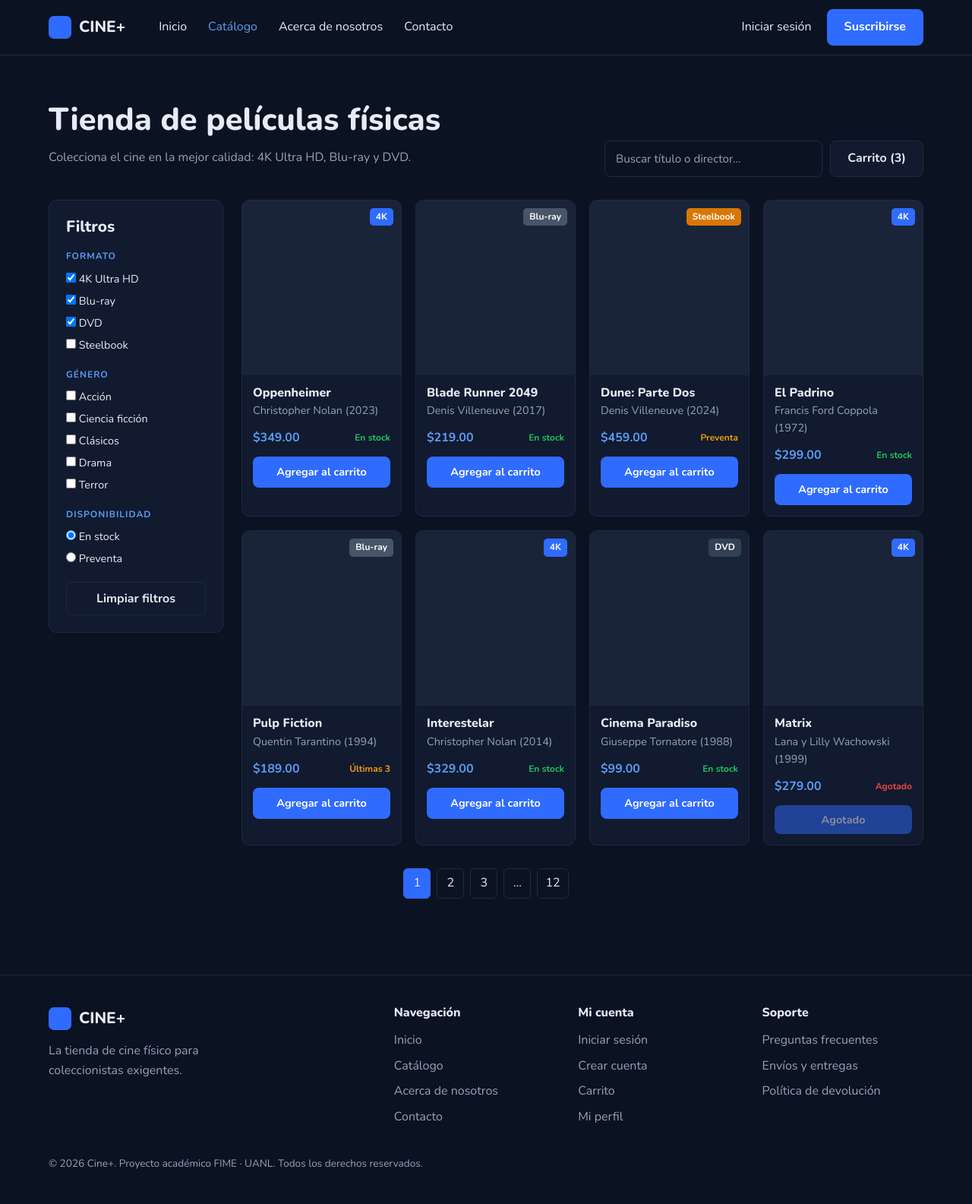
After one commit to TheChect/CinePlus, a PHP site: page /tienda.html in a window 1280 px wide. The commit adds this page. Shown: the whole page at 76% size. Run offline with PHP 8.4, Linux system fonts and the light colour scheme.

Commit message:
Agrega maqueta de la Tienda con tarjetas de ejemplo

```diff
--- a/css/estilos.css
+++ b/css/estilos.css
@@ -471,3 +471,182 @@ a:hover {
   font-size: 1rem;
   margin-bottom: 6px;
 }
+
+/* =========================================================
+   Formularios (campos de texto)
+   ========================================================= */
+.campo {
+  width: 100%;
+  padding: 10px 14px;
+  border: 1px solid var(--borde);
+  border-radius: 8px;
+  background-color: var(--fondo);
+  color: var(--texto);
+  font-family: inherit;
+  font-size: 0.95rem;
+}
+
+.campo::placeholder {
+  color: var(--texto-suave);
+}
+
+/* Botón que ocupa todo el ancho */
+.btn-bloque {
+  display: block;
+  width: 100%;
+}
+
+.btn:disabled {
+  opacity: 0.5;
+  cursor: not-allowed;
+}
+
+/* =========================================================
+   Tienda
+   ========================================================= */
+.tienda-arriba {
+  display: flex;
+  justify-content: space-between;
+  align-items: flex-end;
+  gap: 20px;
+  margin-bottom: 30px;
+}
+
+.tienda-acciones {
+  display: flex;
+  gap: 10px;
+  width: 420px;
+}
+
+/* Filtros a la izquierda y tarjetas a la derecha */
+.tienda {
+  display: grid;
+  grid-template-columns: 230px 1fr;
+  gap: 24px;
+  align-items: start;
+}
+
+.filtros {
+  padding: 22px;
+}
+
+.filtros h5 {
+  color: var(--azul-claro);
+  text-transform: uppercase;
+  font-size: 0.75rem;
+  letter-spacing: 1px;
+  margin: 18px 0 8px;
+}
+
+.filtros label {
+  display: block;
+  font-size: 0.9rem;
+  margin-bottom: 6px;
+  cursor: pointer;
+}
+
+.filtros .btn {
+  margin-top: 18px;
+}
+
+/* Rejilla de tarjetas de películas */
+.peliculas {
+  display: grid;
+  grid-template-columns: repeat(4, 1fr);
+  gap: 18px;
+}
+
+.pelicula {
+  background-color: var(--fondo-tarjeta);
+  border: 1px solid var(--borde);
+  border-radius: var(--radio);
+  overflow: hidden;
+}
+
+/* Espacio de la portada (sin imagen por ahora) */
+.poster {
+  position: relative;
+  height: 230px;
+  background-color: #1a2438;
+}
+
+/* Etiqueta del formato en la esquina */
+.formato {
+  position: absolute;
+  top: 10px;
+  right: 10px;
+  padding: 2px 8px;
+  border-radius: 5px;
+  font-size: 0.75rem;
+  font-weight: 700;
+  color: #fff;
+}
+
+.f-4k       { background-color: var(--azul); }
+.f-bluray   { background-color: #475569; }
+.f-dvd      { background-color: #334155; }
+.f-especial { background-color: #d97706; }
+
+.pelicula-info {
+  padding: 14px;
+}
+
+.pelicula-info h4 {
+  font-size: 1rem;
+  margin-bottom: 2px;
+}
+
+.pelicula-precio {
+  display: flex;
+  justify-content: space-between;
+  align-items: center;
+  margin-bottom: 12px;
+}
+
+.pelicula-precio strong {
+  color: var(--azul-claro);
+}
+
+/* Texto de existencia con color según el caso */
+.existencia {
+  font-size: 0.75rem;
+  font-weight: 700;
+}
+
+.existencia.ok      { color: #22c55e; }
+.existencia.pocos   { color: #f59e0b; }
+.existencia.agotado { color: #ef4444; }
+
+/* Números de página */
+.paginacion {
+  display: flex;
+  justify-content: center;
+  gap: 8px;
+  margin-top: 30px;
+}
+
+.paginacion a,
+.paginacion span {
+  min-width: 36px;
+  padding: 6px 10px;
+  text-align: center;
+  border: 1px solid var(--borde);
+  border-radius: 6px;
+  color: var(--texto);
+}
+
+.paginacion a.activo {
+  background-color: var(--azul);
+  border-color: var(--azul);
+}
+
+/* El texto de los botones no se parte en dos líneas */
+.btn {
+  white-space: nowrap;
+}
+
+/* Botón más chico dentro de las tarjetas de películas */
+.pelicula .btn {
+  padding: 8px 10px;
+  font-size: 0.9rem;
+}
--- /dev/null
+++ b/tienda.html
@@ -0,0 +1,238 @@
+<!DOCTYPE html>
+<!-- Cine+ · Tienda (catálogo de películas) -->
+<html lang="es">
+<head>
+  <meta charset="UTF-8">
+  <meta name="viewport" content="width=device-width, initial-scale=1.0">
+  <title>Tienda · Cine+</title>
+  <link rel="stylesheet" href="css/estilos.css">
+</head>
+<body>
+
+<!-- Encabezado: es igual en todas las páginas; solo cambia el enlace con class="activo" -->
+<header class="encabezado">
+  <div class="contenedor encabezado-contenido">
+    <a class="logo" href="index.html">
+      <span class="logo-cuadro"></span> CINE+
+    </a>
+
+    <nav class="menu">
+      <a href="index.html">Inicio</a>
+      <a class="activo" href="tienda.html">Catálogo</a>
+      <a href="acerca.html">Acerca de nosotros</a>
+      <a href="contacto.html">Contacto</a>
+    </nav>
+
+    <div class="menu-cuenta">
+      <a href="login.html">Iniciar sesión</a>
+      <a class="btn btn-primario" href="registro.html">Suscribirse</a>
+    </div>
+  </div>
+</header>
+
+<main>
+
+<section class="seccion">
+  <div class="contenedor">
+
+    <!-- Título, buscador y botón del carrito -->
+    <div class="tienda-arriba">
+      <div>
+        <h1>Tienda de películas físicas</h1>
+        <p class="texto-suave">Colecciona el cine en la mejor calidad: 4K Ultra HD, Blu-ray y DVD.</p>
+      </div>
+      <div class="tienda-acciones">
+        <input class="campo" type="search" placeholder="Buscar título o director...">
+        <a class="btn btn-secundario" href="carrito.html">Carrito (3)</a>
+      </div>
+    </div>
+
+    <div class="tienda">
+
+      <!-- Filtros (por ahora solo diseño, no filtran) -->
+      <aside class="tarjeta filtros">
+        <h3>Filtros</h3>
+
+        <h5>Formato</h5>
+        <label><input type="checkbox" checked> 4K Ultra HD</label>
+        <label><input type="checkbox" checked> Blu-ray</label>
+        <label><input type="checkbox" checked> DVD</label>
+        <label><input type="checkbox"> Steelbook</label>
+
+        <h5>Género</h5>
+        <label><input type="checkbox"> Acción</label>
+        <label><input type="checkbox"> Ciencia ficción</label>
+        <label><input type="checkbox"> Clásicos</label>
+        <label><input type="checkbox"> Drama</label>
+        <label><input type="checkbox"> Terror</label>
+
+        <h5>Disponibilidad</h5>
+        <label><input type="radio" name="disponible" checked> En stock</label>
+        <label><input type="radio" name="disponible"> Preventa</label>
+
+        <button class="btn btn-secundario btn-bloque">Limpiar filtros</button>
+      </aside>
+
+      <!-- Tarjetas de películas (datos de ejemplo escritos a mano) -->
+      <div class="peliculas">
+
+      <div class="pelicula">
+        <div class="poster"><span class="formato f-4k">4K</span></div>
+        <div class="pelicula-info">
+          <h4>Oppenheimer</h4>
+          <p class="texto-suave chico">Christopher Nolan (2023)</p>
+          <div class="pelicula-precio">
+            <strong>$349.00</strong>
+            <span class="existencia ok">En stock</span>
+          </div>
+          <a class="btn btn-primario btn-bloque" href="carrito.html">Agregar al carrito</a>
+        </div>
+      </div>
+
+      <div class="pelicula">
+        <div class="poster"><span class="formato f-bluray">Blu-ray</span></div>
+        <div class="pelicula-info">
+          <h4>Blade Runner 2049</h4>
+          <p class="texto-suave chico">Denis Villeneuve (2017)</p>
+          <div class="pelicula-precio">
+            <strong>$219.00</strong>
+            <span class="existencia ok">En stock</span>
+          </div>
+          <a class="btn btn-primario btn-bloque" href="carrito.html">Agregar al carrito</a>
+        </div>
+      </div>
+
+      <div class="pelicula">
+        <div class="poster"><span class="formato f-especial">Steelbook</span></div>
+        <div class="pelicula-info">
+          <h4>Dune: Parte Dos</h4>
+          <p class="texto-suave chico">Denis Villeneuve (2024)</p>
+          <div class="pelicula-precio">
+            <strong>$459.00</strong>
+            <span class="existencia pocos">Preventa</span>
+          </div>
+          <a class="btn btn-primario btn-bloque" href="carrito.html">Agregar al carrito</a>
+        </div>
+      </div>
+
+      <div class="pelicula">
+        <div class="poster"><span class="formato f-4k">4K</span></div>
+        <div class="pelicula-info">
+          <h4>El Padrino</h4>
+          <p class="texto-suave chico">Francis Ford Coppola (1972)</p>
+          <div class="pelicula-precio">
+            <strong>$299.00</strong>
+            <span class="existencia ok">En stock</span>
+          </div>
+          <a class="btn btn-primario btn-bloque" href="carrito.html">Agregar al carrito</a>
+        </div>
+      </div>
+
+      <div class="pelicula">
+        <div class="poster"><span class="formato f-bluray">Blu-ray</span></div>
+        <div class="pelicula-info">
+          <h4>Pulp Fiction</h4>
+          <p class="texto-suave chico">Quentin Tarantino (1994)</p>
+          <div class="pelicula-precio">
+            <strong>$189.00</strong>
+            <span class="existencia pocos">Últimas 3</span>
+          </div>
+          <a class="btn btn-primario btn-bloque" href="carrito.html">Agregar al carrito</a>
+        </div>
+      </div>
+
+      <div class="pelicula">
+        <div class="poster"><span class="formato f-4k">4K</span></div>
+        <div class="pelicula-info">
+          <h4>Interestelar</h4>
+          <p class="texto-suave chico">Christopher Nolan (2014)</p>
+          <div class="pelicula-precio">
+            <strong>$329.00</strong>
+            <span class="existencia ok">En stock</span>
+          </div>
+          <a class="btn btn-primario btn-bloque" href="carrito.html">Agregar al carrito</a>
+        </div>
+      </div>
+
+      <div class="pelicula">
+        <div class="poster"><span class="formato f-dvd">DVD</span></div>
+        <div class="pelicula-info">
+          <h4>Cinema Paradiso</h4>
+          <p class="texto-suave chico">Giuseppe Tornatore (1988)</p>
+          <div class="pelicula-precio">
+            <strong>$99.00</strong>
+            <span class="existencia ok">En stock</span>
+          </div>
+          <a class="btn btn-primario btn-bloque" href="carrito.html">Agregar al carrito</a>
+        </div>
+      </div>
+
+      <div class="pelicula">
+        <div class="poster"><span class="formato f-4k">4K</span></div>
+        <div class="pelicula-info">
+          <h4>Matrix</h4>
+          <p class="texto-suave chico">Lana y Lilly Wachowski (1999)</p>
+          <div class="pelicula-precio">
+            <strong>$279.00</strong>
+            <span class="existencia agotado">Agotado</span>
+          </div>
+          <button class="btn btn-primario btn-bloque" disabled>Agotado</button>
+        </div>
+      </div>
+
+      </div>
+    </div>
+
+    <!-- Paginación (solo diseño) -->
+    <div class="paginacion">
+      <a class="activo" href="#">1</a>
+      <a href="#">2</a>
+      <a href="#">3</a>
+      <span>…</span>
+      <a href="#">12</a>
+    </div>
+
+  </div>
+</section>
+
+</main>
+
+<!-- Pie de página -->
+<footer class="pie">
+  <div class="contenedor pie-columnas">
+    <div class="pie-marca">
+      <a class="logo" href="index.html"><span class="logo-cuadro"></span> CINE+</a>
+      <p class="texto-suave">La tienda de cine físico para coleccionistas exigentes.</p>
+    </div>
+
+    <div>
+      <h4>Navegación</h4>
+      <a href="index.html">Inicio</a>
+      <a href="tienda.html">Catálogo</a>
+      <a href="acerca.html">Acerca de nosotros</a>
+      <a href="contacto.html">Contacto</a>
+    </div>
+
+    <div>
+      <h4>Mi cuenta</h4>
+      <a href="login.html">Iniciar sesión</a>
+      <a href="registro.html">Crear cuenta</a>
+      <a href="carrito.html">Carrito</a>
+      <a href="perfil.html">Mi perfil</a>
+    </div>
+
+    <div>
+      <h4>Soporte</h4>
+      <a href="contacto.html">Preguntas frecuentes</a>
+      <a href="contacto.html">Envíos y entregas</a>
+      <a href="contacto.html">Política de devolución</a>
+    </div>
+  </div>
+
+  <div class="contenedor">
+    <p class="pie-copy">© 2026 Cine+. Proyecto académico FIME · UANL. Todos los derechos reservados.</p>
+  </div>
+</footer>
+
+</body>
+</html>
```
